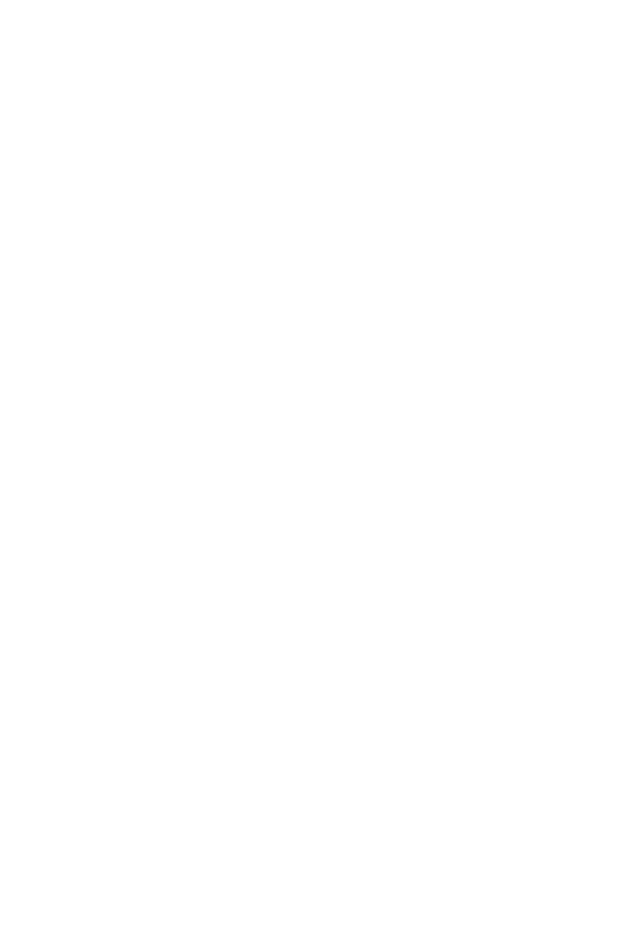
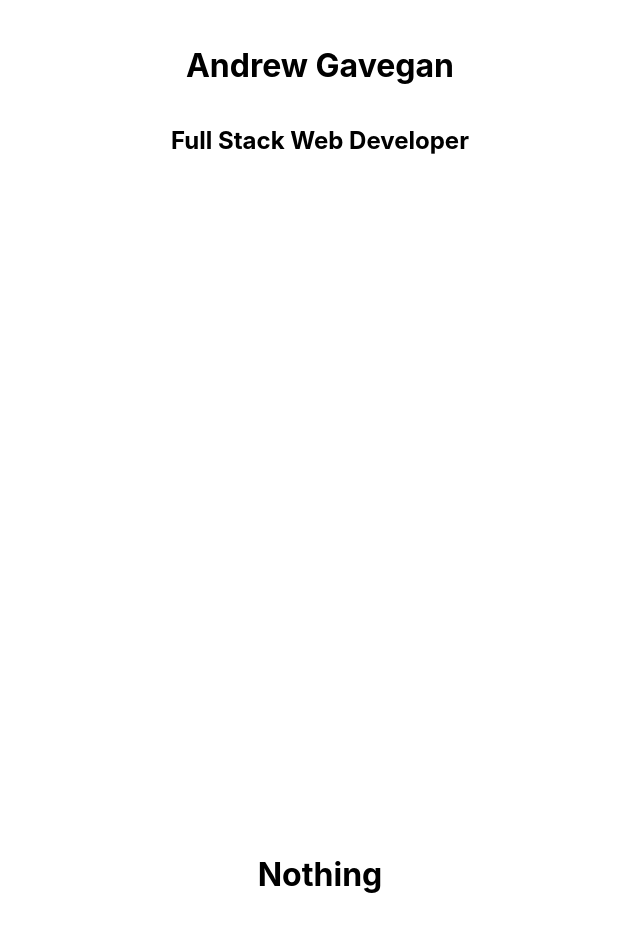
Before and after one commit to AndrewGavegan/AndrewGav, a React (Create React App) app in the folder andrew-gav/: page / in a window 1280 px wide. Shown: the part 300-1232 px from the top of the page, without its empty margins (320-960 px from the left). Before the commit the page ends 800 px from the top, so only its background shows below. Built offline with nearby package versions, Linux system fonts and the light colour scheme.

Commit message:
using intersection observer hooks

```diff
--- a/andrew-gav/package.json
+++ b/andrew-gav/package.json
@@ -9,9 +9,8 @@
     "@testing-library/user-event": "^13.5.0",
     "react": "^18.2.0",
     "react-dom": "^18.2.0",
-    "react-responsive": "^9.0.0",
+    "react-intersection-observer": "^9.4.0",
     "react-scripts": "5.0.1",
-    "styled-components": "^5.3.5",
     "web-vitals": "^2.1.4"
   },
   "scripts": {
--- a/andrew-gav/src/App.css
+++ b/andrew-gav/src/App.css
@@ -2,37 +2,17 @@
   text-align: center;
 }
 
-.App-logo {
-  height: 40vmin;
-  pointer-events: none;
+.Page {
+  box-sizing: border-box;
+  margin: 0;
 }
 
-@media (prefers-reduced-motion: no-preference) {
-  .App-logo {
-    animation: App-logo-spin infinite 20s linear;
-  }
+.Container {
+  display: flex;
+  flex-flow: column nowrap;
+  justify-content: center;
+  align-items: center;
+  height: 100vh;
+  width: 100%;
+  background-color: white;
 }
-
-.App-header {
-  background-color: #282c34;
-  min-height: 100vh;
-  display: flex;
-  flex-direction: column;
-  align-items: center;
-  justify-content: center;
-  font-size: calc(10px + 2vmin);
-  color: white;
-}
-
-.App-link {
-  color: #61dafb;
-}
-
-@keyframes App-logo-spin {
-  from {
-    transform: rotate(0deg);
-  }
-  to {
-    transform: rotate(360deg);
-  }
-}
--- a/andrew-gav/src/App.js
+++ b/andrew-gav/src/App.js
@@ -1,24 +1,36 @@
-import React, { Component } from 'react'
-import MediaQuery from 'react-responsive';
-import { createGlobalStyle } from 'styled-components';
-import Header from '../src/components/aboutme/header'
+import React from 'react'
 import './App.css';
+import { useInView } from 'react-intersection-observer';
 
-const MainStyle = createGlobalStyle
-  `html, body { margin: 0;}*, *:before, *:after { box-sizing: border-box; }`;
+export default function App() {
+  const { ref: myRef, inView: OnScreen } = useInView()
 
-class App extends Component {
-
-  render() {
-    return (
-      <React.Fragment>
-        <MediaQuery query='(min-device-width: 1224px)'>
-          <Header />
-        </MediaQuery>
-        <MainStyle />
-      </React.Fragment>
-    );
-  }
-}
-
-export default App;
+  // const myRef = useRef();
+  // const [OnScreen, setOnScreen] = useState();
+  // console.log('OnScreen', OnScreen);
+  // useEffect(() => {
+  //   const observer = new IntersectionObserver((entries) => {
+  //     const entry = entries[0];
+  //     setOnScreen(entry.isIntersecting)
+  //   })
+  //   observer.observe(myRef.current)
+  // }, [])
+  return (
+    <div className="Page">
+      <div className="Container">
+        <h1>Andrew Gavegan</h1>
+        <h2 ref={myRef}>Full Stack Web Developer</h2>
+      </div>
+      <div className="Container">
+        <h1>{OnScreen ? 'Nothing' : 'ABOUT ME'}</h1>
+        <p>
+          Full stack developer who thrives working in a diverse team.
+          Determined to always be learning and coding and learning and coding.
+        </p>
+      </div>
+      <div className="Container">
+        <h1>PROJECTS</h1>
+      </div>
+    </div>
+  );
+};
--- a/andrew-gav/src/components/aboutme/aboutMe.js
+++ /dev/null
@@ -1,28 +0,0 @@
-import React, { Component } from 'react';
-import styled from 'styled-components'
-
-const Container = styled.div`
-display: flex;
-    flex-flow: column nowrap;
-    justify-content: center;
-    align-items: center;
-    height:100vh;
-    width:100%;
-    background-color: white;
-`;
-
-class AboutMe extends Component {
-  render() {
-    return (
-      <Container>
-        <h1>ABOUT ME</h1>
-        <p>
-          Full stack developer who thrives working in a diverse team.
-          Determined to always be learning and coding and learning and coding.
-        </p>
-      </Container>
-    )
-  }
-};
-
-export default AboutMe;
--- a/andrew-gav/src/components/aboutme/header.js
+++ /dev/null
@@ -1,16 +0,0 @@
-import React, { Component } from 'react';
-import AboutMe from './aboutMe';
-import Title from './title';
-
-class Header extends Component {
-  render() {
-    return (
-      <React.Fragment>
-        <Title />
-        <AboutMe />
-      </React.Fragment>
-    )
-  }
-};
-
-export default Header;
--- a/andrew-gav/src/components/aboutme/title.js
+++ /dev/null
@@ -1,25 +0,0 @@
-import React, { Component } from 'react';
-import styled from 'styled-components';
-
-const Container = styled.div`
-display: flex;
-    flex-flow: column nowrap;
-    justify-content: center;
-    align-items: center;
-    height:100vh;
-    width:100%;
-    background-color: white;
-`;
-
-class Title extends Component {
-  render() {
-    return (
-      <Container>
-        <h1> Andrew Gavegan</h1>
-        <h2>Full Stack Web Developer</h2>
-      </Container>
-    )
-  }
-};
-
-export default Title;
```
Also changed, not shown: andrew-gav/src/breakpoints/breakpoints.js (deleted, +0 -16 lines), 1 other file (tests, documents, lock files or other folders).
